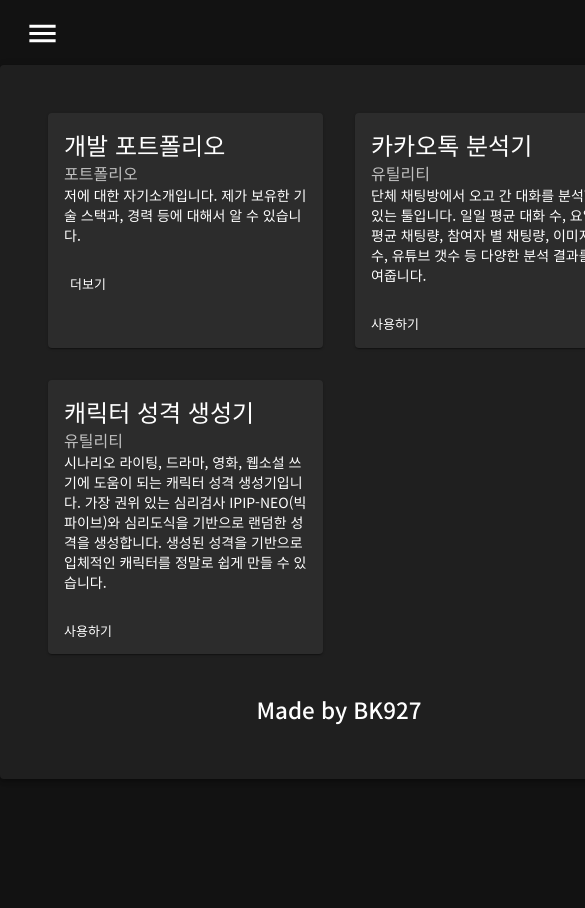
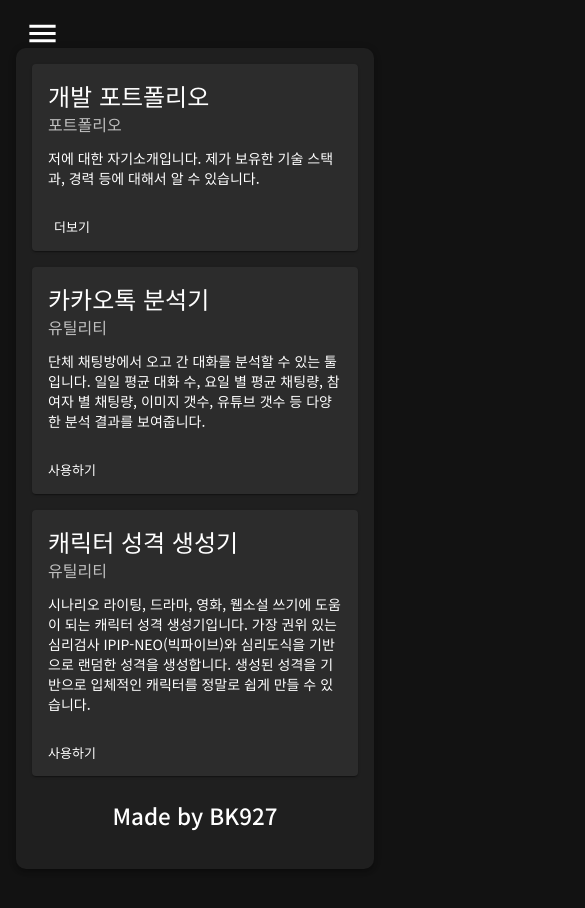
Before and after one commit to BK927/bk927.github.io, a React (Create React App) app: page / in a window 390 px wide. Shown: the top 908 px of the page, 585 px wide, since content can reach past the window. Before the commit the page ends 844 px from the top, so only its background shows below. Built offline with nearby package versions, Linux system fonts and the light colour scheme.

Commit message:
fix: improve Home mobile compatibility

```diff
--- a/src/App.js
+++ b/src/App.js
@@ -1,15 +1,40 @@
 import "asset/style/menu.css";
 import "asset/style/font.css";
-import { defaults } from "react-chartjs-2";
 
+import { CharacterMaker, Home, KakaoAnalyser, Portfolio } from "pages";
 import React, { useEffect } from "react";
+
+import Container from '@material-ui/core/Container';
+import Menu from "components/Menu";
+import Paper from "@material-ui/core/Paper";
 import ReactGA from "react-ga";
 import { Route } from "react-router-dom";
-import { Home, Portfolio, KakaoAnalyser, CharacterMaker } from "pages";
-import Menu from "components/Menu";
-import useStyles from "asset/style/style";
-import Paper from "@material-ui/core/Paper";
+import { defaults } from "react-chartjs-2";
+import { makeStyles } from "@material-ui/core/styles";
 import usePageTracking from "hooks/usePageTracking";
+
+const useStyles = makeStyles((theme) => ({
+  root: {
+    marginTop: theme.spacing(6),
+    marginBottom: theme.spacing(6),
+  },
+  wrapper:{
+    borderRadius: "10px",
+    padding: theme.spacing(2),
+  },
+  footerLink: {
+    color: theme.palette.secondary.main,
+    textDecoration: "none",
+    fontWeight: "700",
+    "&:hover": {
+      color: theme.palette.secondary.light,
+    },
+    transition: theme.transitions.create(["all"], {
+      duration: theme.transitions.duration.complex,
+      easing: theme.transitions.easing.easeOut,
+    }),
+  },
+}));
 
 function App() {
   const classes = useStyles();
@@ -24,7 +49,8 @@ function App() {
 
   /*eslint-disable */
   return (
-    <Paper elevation={3} className={classes.Container}>
+    <Container className={classes.root} maxWidth="lg" >
+    <Paper className={classes.wrapper} elevation={3} >
       <Menu></Menu>
       <Route exact path="/" component={Home} />
       <Route path="/portfolio" component={() => <Portfolio title="포트폴리오" />} />
@@ -34,7 +60,7 @@ function App() {
         <p>
           Made by&nbsp;
           <ReactGA.OutboundLink
-            className={classes.link}
+            className={classes.footerLink}
             eventLabel="bustermachinelab"
             to="https://bustermachinelab.net/"
             target="_blank"
@@ -45,6 +71,7 @@ function App() {
         </p>
       </footer>
     </Paper>
+    </Container>
   );
 }
 
--- a/src/asset/style/style.js
+++ b/src/asset/style/style.js
@@ -1,16 +1,6 @@
 import { makeStyles } from "@material-ui/core/styles";
 
 const useStyles = makeStyles((theme) => ({
-  Container: {
-    borderRadius: "10px",
-    maxWidth: "1400px",
-    minWidth: "30vw",
-    marginTop: theme.spacing(6),
-    marginBottom: theme.spacing(6),
-    marginLeft: "auto",
-    marginRight: "auto",
-    padding: theme.spacing(4),
-  },
   loadingCircle: {
     marginTop: theme.spacing(15),
     marginBottom: theme.spacing(15),
@@ -78,18 +68,6 @@ const useStyles = makeStyles((theme) => ({
       marginBottom: "15px",
     },
   },
-  link: {
-    color: theme.palette.secondary.main,
-    textDecoration: "none",
-    fontWeight: "700",
-    "&:hover": {
-      color: theme.palette.secondary.light,
-    },
-    transition: theme.transitions.create(["all"], {
-      duration: theme.transitions.duration.complex,
-      easing: theme.transitions.easing.easeOut,
-    }),
-  },
   uploadButton: {
     "&&": {
       backgroundColor: theme.palette.primary.main,
@@ -102,18 +80,7 @@ const useStyles = makeStyles((theme) => ({
   cardTitle: {
     fontSize: theme.typography.pxToRem(14),
   },
-  cardPost: {
-    marginBottom: 12,
-  },
-  cardGrid: {
-    display: "grid",
-    gridTemplateColumns: "repeat(2, 1fr)",
-    "& > .MuiPaper-root": {
-      margin: theme.spacing(2),
-      minWidth: 275,
-      backgroundColor: theme.palette.background.dp02,
-    },
-  },
+
   chartContainer: {
     position: "relative",
     margin: "0 auto",
--- a/src/components/ShowcaseCard.js
+++ b/src/components/ShowcaseCard.js
@@ -1,32 +1,42 @@
-import { Link } from "react-router-dom";
-import useStyles from "asset/style/style";
+import Button from "@material-ui/core/Button";
 import Card from "@material-ui/core/Card";
 import CardActions from "@material-ui/core/CardActions";
 import CardContent from "@material-ui/core/CardContent";
-import Button from "@material-ui/core/Button";
+import { Link } from "react-router-dom";
+import PropTypes from 'prop-types';
 import Typography from "@material-ui/core/Typography";
-import PropTypes from 'prop-types';
+import { makeStyles } from "@material-ui/core/styles";
 
+const useStyles = makeStyles((theme) => ({
+  root: {
+    "&&":{
+      backgroundColor: theme.palette.background.dp02,
+    },
+  },
+  body:{
+    marginTop:12,
+  }
+}));
 
-function ShowcaseCard(props) {
+function ShowcaseCard({title, category, body, to, action}) {
   const classes = useStyles();
 
   return (
-    <Card>
+    <Card className={classes.root}>
       <CardContent>
         <Typography variant="h5" component="h2">
-          {props.title}
+          {title}
         </Typography>
-        <Typography className={classes.cardPost} color="textSecondary">
-          {props.category}
+        <Typography  color="textSecondary">
+          {category}
         </Typography>
-        <Typography variant="body2" component="p">
-          {props.body}
+        <Typography className={classes.body} variant="body2" component="p">
+          {body}
         </Typography>
       </CardContent>
       <CardActions>
-        <Button component={Link} to={props.to} size="small">
-          {props.action}
+        <Button component={Link} to={to} size="small">
+          {action}
         </Button>
       </CardActions>
     </Card>
--- a/src/pages/Home.js
+++ b/src/pages/Home.js
@@ -2,7 +2,16 @@ import React, { Fragment, useState } from "react";
 
 import ReactHelmet from "components/ReactHelmet";
 import ShowcaseCard from "components/ShowcaseCard";
-import useStyles from "asset/style/style";
+import { makeStyles } from "@material-ui/core/styles";
+
+const useStyles = makeStyles((theme) => ({
+  root: {
+    display: "grid",
+    gridTemplateColumns: "repeat(auto-fit, minmax(275px, 1fr))",
+    gap: theme.spacing(2),
+    padding: 0,
+  },
+}));
 
 const Home = ({ title }) => {
   const classes = useStyles();
@@ -49,7 +58,7 @@ const Home = ({ title }) => {
       </Fragment>
     );
   });
-  return <div className={classes.cardGrid}>{cardsComponent}</div>;
+  return <div className={classes.root}>{cardsComponent}</div>;
 };
 
 export default Home;
--- a/src/pages/KakaoAnalyser.js
+++ b/src/pages/KakaoAnalyser.js
@@ -6,7 +6,7 @@ import CloudUploadIcon from "@material-ui/icons/CloudUpload";
 import Description from "components/kakao_contents/Description";
 import InnnerGrid from "components/kakao_contents/InnnerGrid";
 import KakaoChattingAnalyser from "util/KakaoChattingAnalyser.js";
-import KakaoContent from "components/KakaoContent.js";
+import KakaoContent from "components/kakao_contents/KakaoContent.js";
 import Ranking from "components/kakao_contents/Ranking";
 import ReactGA from "react-ga";
 import ReactHelmet from "components/ReactHelmet";
```
Also changed, not shown: src/components/kakao_contents/KakaoContent.js (renamed from src/components/KakaoContent.js).
